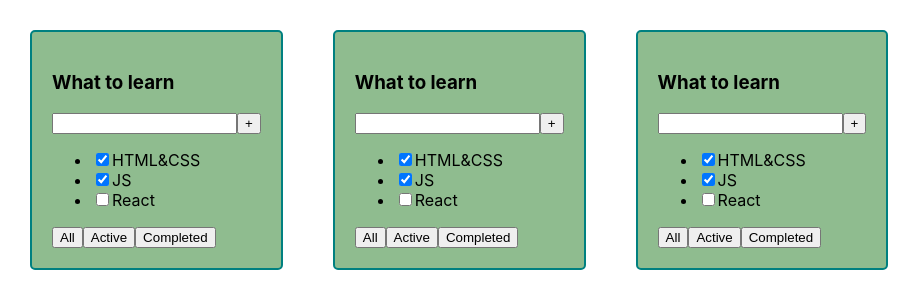
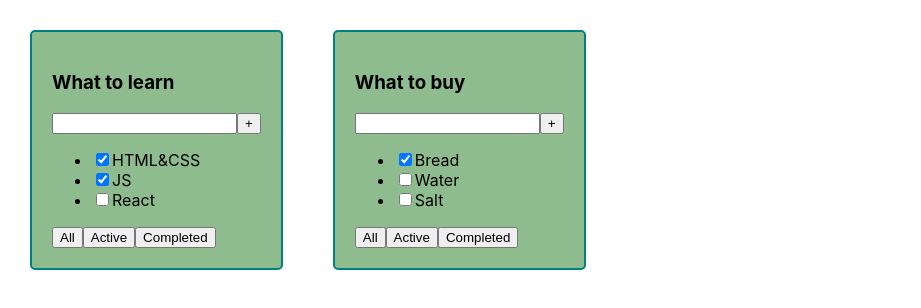
Before and after one commit to zhyzneuski86/new-1-todolist, a React (Create React App) app: page / in a window 1280 px wide. Shown: the top 308 px of the page, without its empty margins (0-921 px from the left). Built offline with nearby package versions, Linux system fonts and the light colour scheme.

Commit message:
lesson 1

```diff
--- a/src/App.css
+++ b/src/App.css
@@ -7,7 +7,7 @@
     margin-right: 50px;
 }
 
-.todolist {
+.todoList {
     border: 2px solid teal;
     background-color: darkseagreen;
     border-radius: 5px;
--- a/src/App.tsx
+++ b/src/App.tsx
@@ -1,13 +1,34 @@
 import React from 'react';
 import './App.css';
-import {Todolist} from "./Todolist";
+import {TaskType, TodoList} from "./Todolist";
 
 function App() {
+    const todoTitle_1 = "What to learn"
+    const todoTitle_2: string = "What to buy"
+
+    const task_1: Array<TaskType>= [
+        {id:1, title:"HTML&CSS", isDone: true},
+        {id:2, title:"JS", isDone:true},
+        {id:3, title:"React", isDone:false}
+    ]
+    const task_2: Array<TaskType>= [
+        {id:4, title:"Bread", isDone: true},
+        {id:5, title:"Water", isDone:false},
+        {id:6, title:"Salt", isDone:false}
+    ]
+
+
     return (
         <div className="App">
-           <Todolist/>
-           <Todolist/>
-           <Todolist/>
+           <TodoList
+               title={todoTitle_1}
+               tasks={task_1}
+           />
+           <TodoList
+               title={todoTitle_2}
+               tasks={task_2}
+           />
+
         </div>
     );
 }
--- a/src/Todolist.tsx
+++ b/src/Todolist.tsx
@@ -1,27 +1,38 @@
-import React from 'react';
+import React, {FC} from 'react';
 
+type TodoListType = {
+    title: string
+    tasks: Array<TaskType>
+}
 
-export const Todolist = () => {
+export type TaskType = {
+    id: number
+    title: string
+    isDone: boolean
+
+}
+
+export const TodoList: FC<TodoListType> = (props) => {
 
     return  (
-    <div className="todolist">
-        <h3>What to learn</h3>
+    <div className="todoList">
+        <h3>{props.title}</h3>
         <div>
             <input/>
             <button>+</button>
         </div>
         <ul>
             <li>
-                <input type="checkbox" checked={true}/>
-                <span>HTML&CSS</span>
+                <input type="checkbox" checked={props.tasks[0].isDone}/>
+                <span>{props.tasks[0].title}</span>
             </li>
             <li>
-                <input type="checkbox" checked={true}/>
-                <span>JS</span>
+                <input type="checkbox" checked={props.tasks[1].isDone}/>
+                <span>{props.tasks[1].title}</span>
             </li>
             <li>
-                <input type="checkbox" checked={false}/>
-                <span>React</span>
+                <input type="checkbox" checked={props.tasks[2].isDone}/>
+                <span>{props.tasks[2].title}</span>
             </li>
         </ul>
         <div>
--- a/src/index.tsx
+++ b/src/index.tsx
@@ -8,9 +8,9 @@ const root = ReactDOM.createRoot(
   document.getElementById('root') as HTMLElement
 );
 root.render(
-  <React.StrictMode>
+
     <App />
-  </React.StrictMode>
+
 );
 
 // If you want to start measuring performance in your app, pass a function
```
